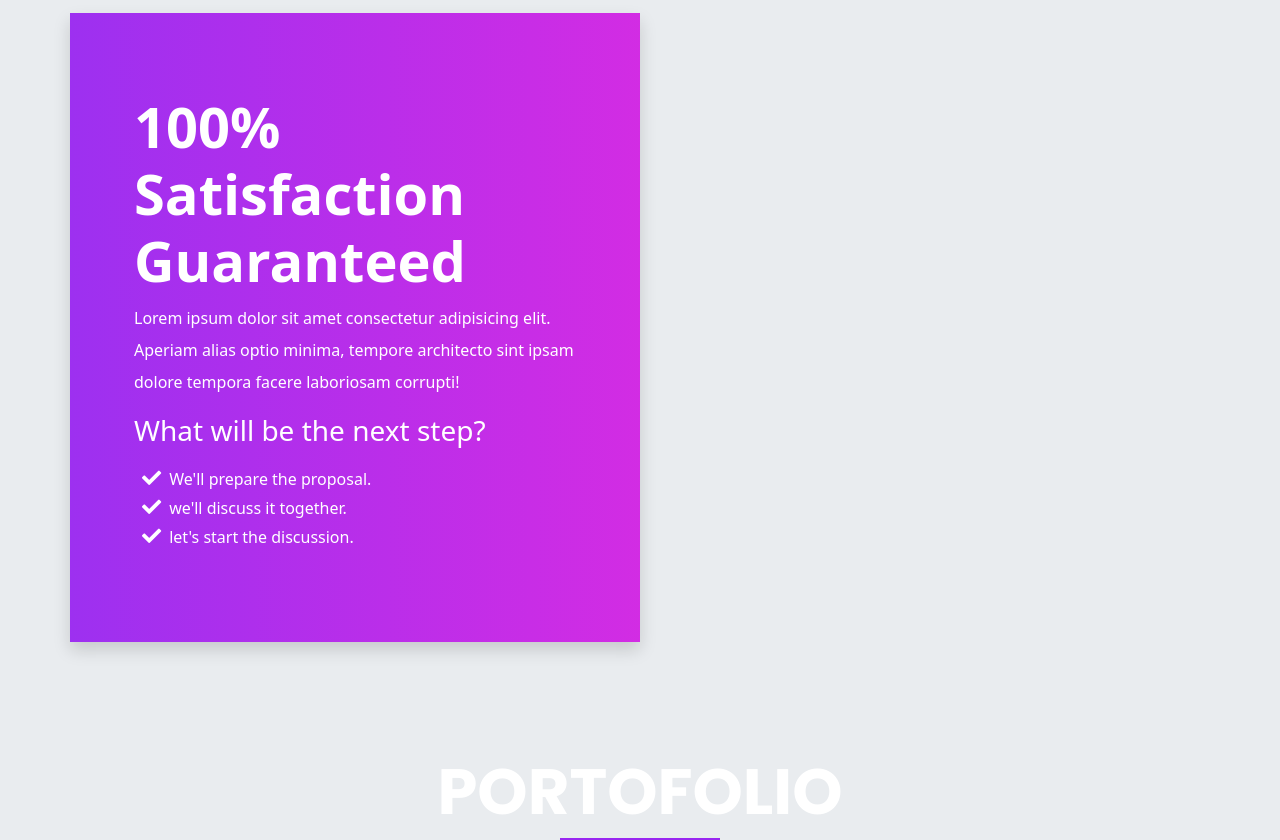
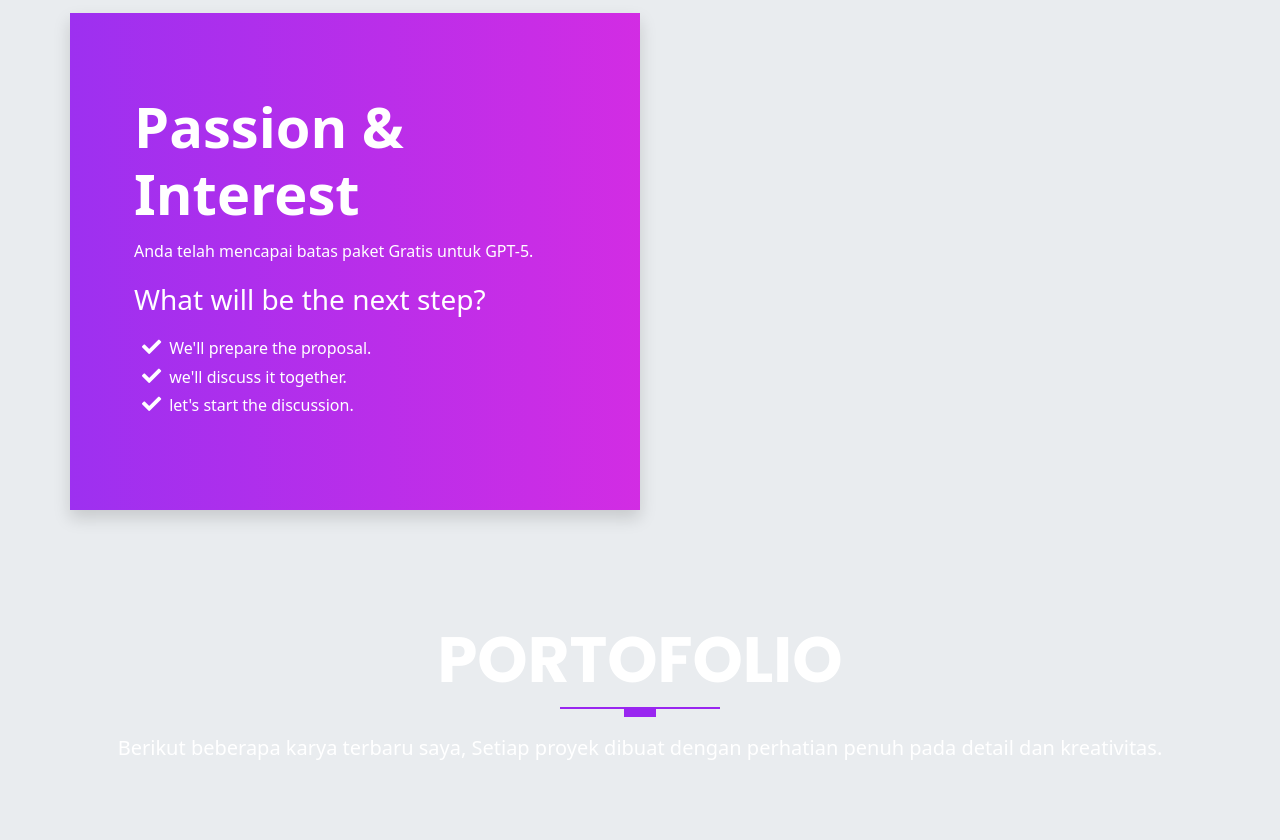
Before and after one commit to AlsiSyahrulloh/Parto-Alsi, a website: page index.html in a window 1280 px wide. Shown: the part 1218-2058 px from the top of the page. Drawn offline with nearby package versions, Linux system fonts and the light colour scheme; files that its build step writes are made by us from their sources.

Commit message:
Update index.html

```diff
--- a/index.html
+++ b/index.html
@@ -96,9 +96,9 @@
     <div class="row text-white">
       <div class="col-12 col-lg-6 gradient shadow p-3">
         <div class="cta-info w-100">
-          <h4 class="display-4 fw-bold">100% Satisfaction Guaranteed</h4>
+          <h4 class="display-4 fw-bold">Passion & Interest</h4>
           <p class="lh-lg">
-            Lorem ipsum dolor sit amet consectetur adipisicing elit. Aperiam alias optio minima, tempore architecto sint ipsam dolore tempora facere laboriosam corrupti!
+            Anda telah mencapai batas paket Gratis untuk GPT-5.
           </p>
           <h3 class="display-3--brief">What will be the next step?</h3>
           <ul class="cta-info__list">
```
